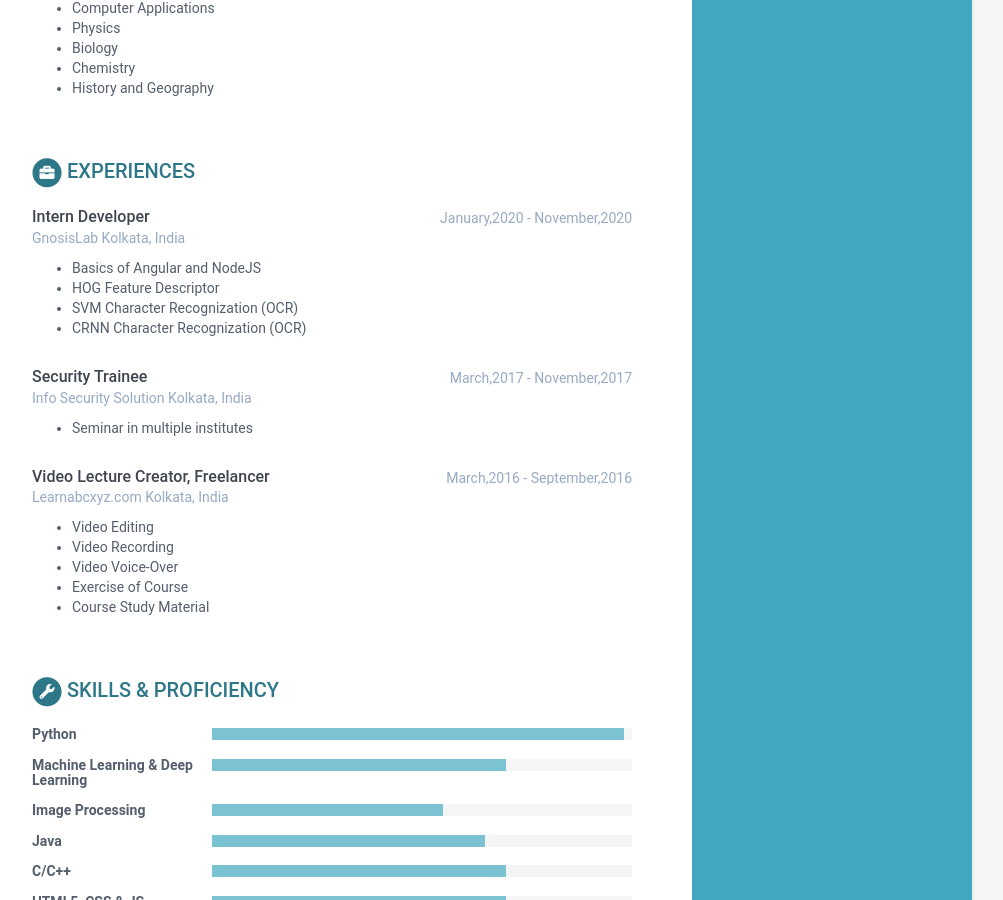
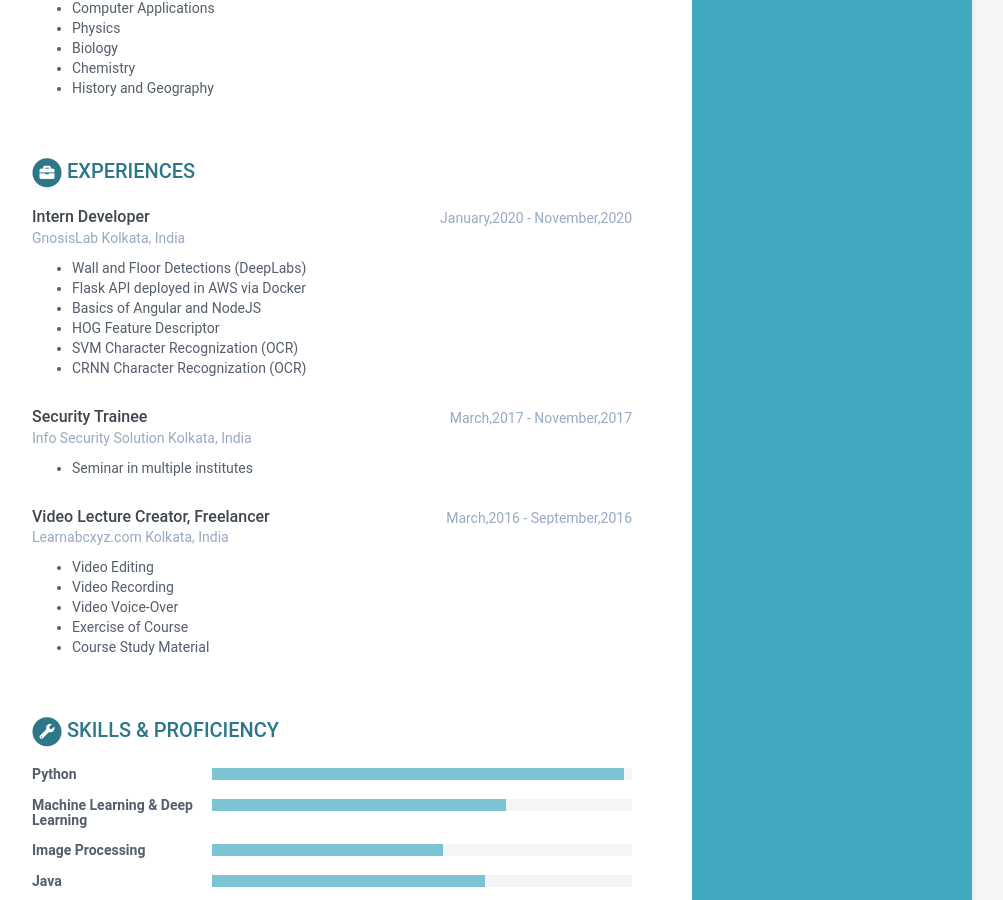
Before and after one commit to sarthakpan/sarthakpan.github.io, a Jekyll site: the page built from index.html, in a window 1280 px wide and 900 px high, scrolled down 1244 px. Shown: the whole window, without its empty margins (168-1171 px from the left). Built offline with Jekyll 4.4.1, drawn with Linux system fonts in a browser that asks for light colours.

Commit message:
Update data.yml

```diff
--- a/_data/data.yml
+++ b/_data/data.yml
@@ -112,6 +112,8 @@ experiences:
       company: GnosisLab
       location: Kolkata, India
       details: |
+        - Wall and Floor Detections (DeepLabs)
+        - Flask API deployed in AWS via Docker
         - Basics of Angular and NodeJS
         - HOG Feature Descriptor
         - SVM Character Recognization (OCR)
```
